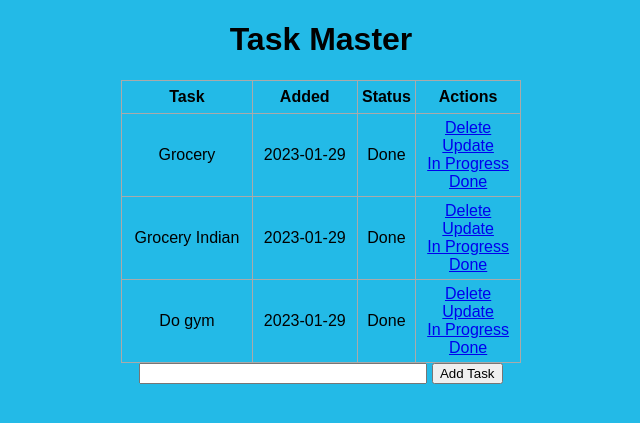
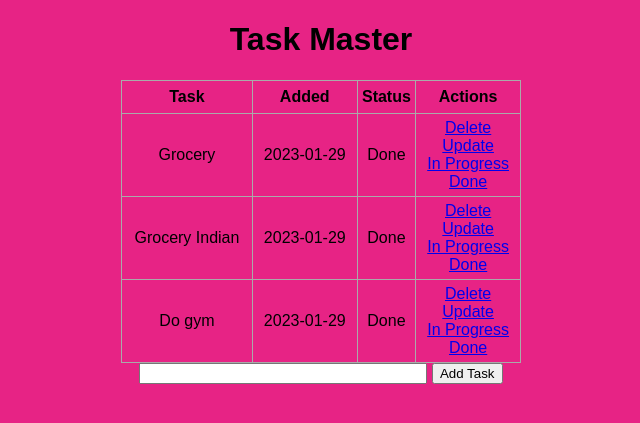
Before and after one commit to neerajmandal/todo-flask, a Flask app: page / in a window 1280 px wide. Shown: the top 423 px of the page, without its empty margins (319-959 px from the left). Run offline with Flask 2, Linux system fonts and the light colour scheme; data comes from the database, SQL or seed files in the repository.

Commit message:
Change Color

```diff
--- a/static/main.css
+++ b/static/main.css
@@ -1,7 +1,7 @@
 body, html {
     margin: 0;
     font-family: sans-serif;
-    background-color: rgb(35, 186, 231);
+    background-color: rgb(231, 35, 133);
 }
 
 .content {
```
